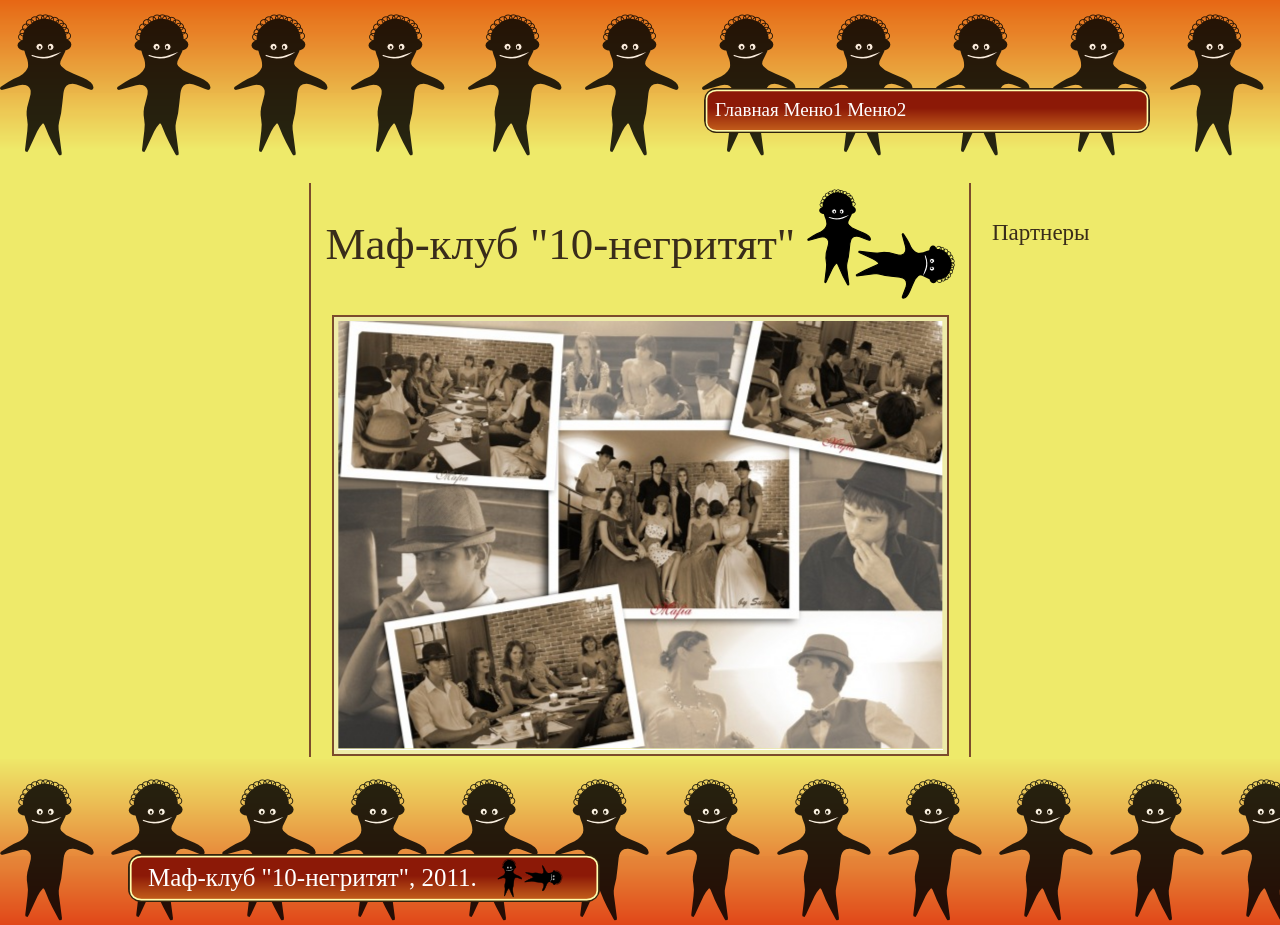
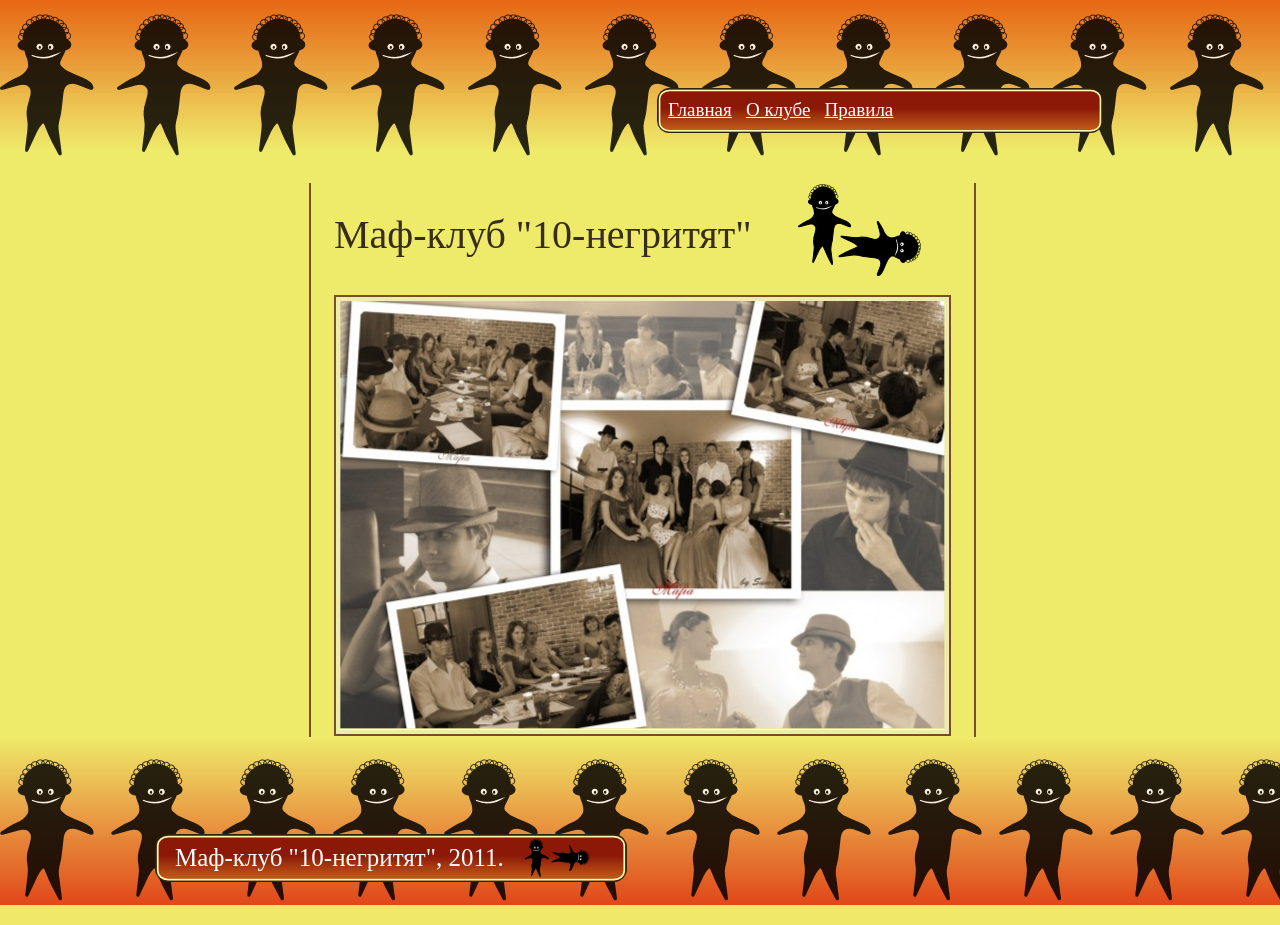
Before and after one commit to nskrypnik/Mafia10, a Python web app: template public/templates/index.html in a window 1280 px wide. Run offline with Jinja, Linux system fonts and the light colour scheme; the template is opened without the code that fills it, so the values that code supplies are empty.

Commit message:
Work is going

```diff
--- a/public/site_media/css/styles.css
+++ b/public/site_media/css/styles.css
@@ -16,13 +16,21 @@ background:url(images/header.png) repeat-x;
 }
 
 #menu{
-margin-left:55%;
+float: right;
 padding:11px;
 width:446px;
 height:45px;
 background:url(images/menu.png) no-repeat;
 color:#FFFFFF;
 font-size:19px;
+}
+
+#menu a{
+  color:#FFFFFF;
+}
+
+#menu a:hover{
+  text-decoration: none;
 }
 
 #foot{
@@ -35,7 +43,6 @@ background:url(images/footer.png) repeat-x;
 }
 
 #copywrite{
-margin-left:10%;
 padding:10px;
 padding-left:20px;
 width:472px;
@@ -63,6 +70,10 @@ background-color:#EEECA9;
 border:solid #7B4C2C 2px;
 }
 
+#slide-container{
+  padding-top: 10px;
+}
+
 .left{
 border-right:#7B4C2C solid 2px;
 width:150px;
@@ -75,7 +86,7 @@ min-width:150px;
 }
 
 #content_head{
-margin-top:-40px;
+
 }
 
 .right div{
@@ -84,15 +95,18 @@ margin-top:-250px;
 font-size:23px;
 }
 
-#content_wrapper{
+#content_wrapper, #head-wrapper, #foot-wrapper{
 width: 970px;
 margin-left: auto;
 margin-right: auto;
 }
 
+#content{
+  padding: 0 20px;
+}
+
 #cell{
 width:100%;
-text-align:center;
 }
 
 #cell p{
@@ -100,7 +114,17 @@ font-size:45px;
 }
 
 #nigers{
-margin-bottom:-40px;
+ float: right;
+ padding-right: 30px;
+}
+
+#page_title{
+  float: left;
+}
+
+#page_title h1{
+  font-size: 40px;
+  font-weight: normal;
 }
 
 #left a{color:black; text-decoration:none;}
--- a/public/templates/footer.html
+++ b/public/templates/footer.html
@@ -1,7 +1,9 @@
 <script type="text/javascript">adjustFooterPos();</script>
 <div id="foot">
-  <div id="copywrite">
-    Маф-клуб "10-негритят", 2011.
+  <div id="foot-wrapper">
+    <div id="copywrite">
+      Маф-клуб "10-негритят", 2011.
+    </div>
   </div>
 </div>
 </body>
--- a/public/templates/header.html
+++ b/public/templates/header.html
@@ -7,11 +7,21 @@
     <link href={{MEDIA_URL}}/css/styles.css rel="stylesheet" type="text/css">
     <script type="text/javascript" src="{{MEDIA_URL}}/js/base.js"></script>
     <script type="text/javascript" src="{{MEDIA_URL}}/js/jquery-1.2.6.js"></script>
+    <script type="text/javascript" >
+      $(function(){
+        setTimeout(function() { $('#screen1').hide(); $('#screen2').show();  }, 1000);
+      });
+    </script>
   </head>
 
   <body>
+
     <div id="head">
-    <div id="menu">
-      Главная Меню1 Меню2
-    </div>
+      <div id="head-wrapper">
+        <div id="menu">
+          <a href="/" onclick="">Главная</a>&nbsp;&nbsp;
+          <a href="javascript: void(0)" onclick="">О клубе</a>&nbsp;&nbsp;
+          <a href="javascript: void(0)" onclick="">Правила</a>
+        </div>
+      </div>
   </div>
--- a/public/templates/index.html
+++ b/public/templates/index.html
@@ -1,19 +1,26 @@
 {% include 'header.html' %}
   {% block content %}
-    <div id="content_wrapper">
+  <div id="content_wrapper">
       <TABLE id="table" align="center">
-        <TR>
+        <TR valign="top">
 
           <TD class="left">
           </TD>
           <TD id="cell">
-            <div id="content_head">
-              <p>
-                Маф-клуб "10-негритят" <IMG id="nigers" src="{{MEDIA_URL}}/images/microamericans.png">
-              </p>
-            </div>
-            <div>
-              <IMG class="content_img" src="{{MEDIA_URL}}/images/photo.png" width="605" height="429">
+            <div id="content">
+              <div id="content_head">
+                <div id="page_title">
+                  <h1>Маф-клуб "10-негритят"</h1>
+                </div>
+                <div id="nigers">
+                  <IMG id="screen2" style="display: none" src="{{MEDIA_URL}}/images/microamericans.png">
+                  <IMG  id="screen1"  src="{{MEDIA_URL}}/images/microamericans2.png">
+                </div>
+                <div style="clear: both"></div>
+              </div>
+              <div align="center" id="slide-container">
+                <IMG class="content_img" src="{{MEDIA_URL}}/images/photo.png" width="605" height="429">
+              </div>
             </div>
           </TD>
           <TD class="right">
@@ -21,6 +28,6 @@
           </TD>
         </TR>
       </TABLE>
-    </div>
+  </div>
   {% endblock %}
 {% include 'footer.html' %}
```
Also changed, not shown: public/site_media/images/microamericans.png, public/site_media/website.svg.
